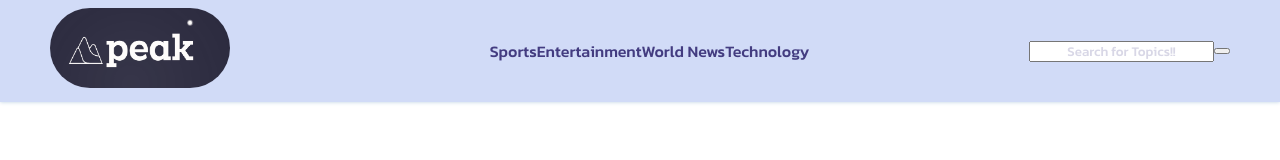
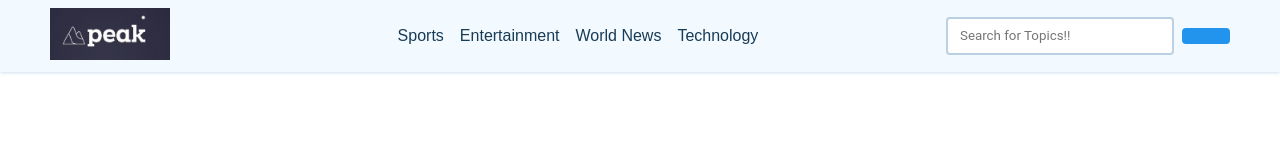
Before and after one commit to VinayakS2005/news-aggregator, a plain HTML site: page index.html in a window 1280 px wide. Drawn offline with Linux system fonts and the light colour scheme; no server answers; a web font is replaced by a local one.

Commit message:
Update style.css

```diff
--- a/style.css
+++ b/style.css
@@ -1,78 +1,155 @@
 
-@import url('https://fonts.googleapis.com/css2?family=Agbalumo&family=Kanit:wght@500&display=swap');
-#logo{
-    border-radius: 50px;
-height:80px;
-width:180px;
-max-width:200px;
-max-height: 100px;
+@@import url("https://fonts.googleapis.com/css2?family=Poppins:wght@500&family=Roboto:wght@500&display=swap");
+
+* {
+    padding: 0;
+    margin: 0;
+    box-sizing: border-box;
 }
-#searchlogo{
-    background-image:url('images.jpeg/search.png');
-    background-size:cover;
-    background-position:center;
-    text-decoration: none;
-    border: none;
-    border-radius: 50px;
-    cursor: pointer;
-    height: 40px;
-    width:40px;
-    transition: background-color 0.3s ease;
-    position:relative;
+
+:root {
+    --primary-text-color: #183b56;
+    --secondary-text-color: #577592;
+    --accent-color: #2294ed;
+    --accent-color-dark: #1d69a3;
 }
-   /*how to make the logo green when hovering*/
-#searchlogo:hover {
-    background-color: rgb(18, 156, 126);
+
+body {
+    font-family: "Poppins", sans-serif;
+    color: var(--primary-text-color);
 }
-#news-input{
-    height:35px;
-    margin-top:auto;
-    border-radius: 50px;
-    border:darkslateblue none;
-    background-color: rgb(41, 39, 58);
-    color:white;
-    border: 5px;
+
+p {
+    font-family: "Roboto", sans-serif;
+    color: var(--secondary-text-color);
+    line-height: 1.4rem;
 }
- /*This is how we change the color of the placeholder in the search bar*/
- input::placeholder{
-    color:rgb(216, 215, 230);
-    font-family:'Kanit';
-    text-align:center;
-   }
-body{
-    font-family: "Kanit";
-    color:rgb(67, 60, 128)
-   }
-a{
+
+a {
     text-decoration: none;
 }
 
-ul{
+ul {
     list-style: none;
 }
 
+.flex {
+    display: flex;
+    align-items: center;
+}
 
 .container {
     max-width: 1180px;
     margin-inline: auto;
-    overflow:hidden;
+    overflow: hidden;
 }
 
-.flex {
-    display: flex;
-    align-items:center;
+nav {
+    background-color: #f3faff;
+    box-shadow: 0 0 4px #bbd0e2;
+    position: fixed;
+    top: 0;
+    z-index: 99;
+    left: 0;
+    right: 0;
 }
 
-nav{
-    background-color: #d1dbf7;
-    box-shadow: 0 0 4px #bbd0e2;
-    position:fixed;
-    top:0;
-    z-index: 99;
-    left:0;
-    right:0;
+.main-nav {
+    justify-content: space-between;
+    padding-block: 8px;
 }
-.main-nav{
+
+.company-logo img {
+    width: 120px;
+}
+
+.nav-links ul {
+    gap: 16px;
+}
+
+.hover-link {
+    cursor: pointer;
+}
+
+.hover-link:hover {
+    color: var(--secondary-text-color);
+}
+
+.hover-link:active {
+    color: red;
+}
+
+.nav-item.active {
+    color: var(--accent-color);
+}
+
+.search-bar {
+    height: 32px;
+    gap: 8px;
+}
+
+.news-input {
+    width: 200px;
+    height: 100%;
+    padding-inline: 12px;
+    border-radius: 4px;
+    border: 2px solid #bbd0e2;
+    font-family: "Roboto", sans-serif;
+}
+
+.search-button {
+    background-color: var(--accent-color);
+    color: white;
+    padding: 8px 24px;
+    border: none;
+    border-radius: 4px;
+    cursor: pointer;
+    font-family: "Roboto", sans-serif;
+}
+
+.search-button:hover {
+    background-color: var(--accent-color-dark);
+}
+
+main {
+    padding-block: 20px;
+    margin-top: 80px;
+}
+
+.cards-container {
     justify-content: space-between;
-    padding:8px 0;
+    flex-wrap: wrap;
+    row-gap: 20px;
+    align-items: start;
 }
+
+.card {
+    width: 360px;
+    min-height: 400px;
+    box-shadow: 0 0 4px #d4ecff;
+    border-radius: 4px;
+    cursor: pointer;
+    background-color: #fff;
+    overflow: hidden;
+    transition: all 0.3s ease;
+}
+
+.card:hover {
+    box-shadow: 1px 1px 8px #d4ecff;
+    background-color: #f9fdff;
+    transform: translateY(-2px);
+}
+
+.card-header img {
+    width: 100%;
+    height: 180px;
+    object-fit: cover;
+}
+
+.card-content {
+    padding: 12px;
+}
+
+.news-source {
+    margin-block: 12px;
+}
```
Lines whose indentation alone changed are shown as unchanged.
